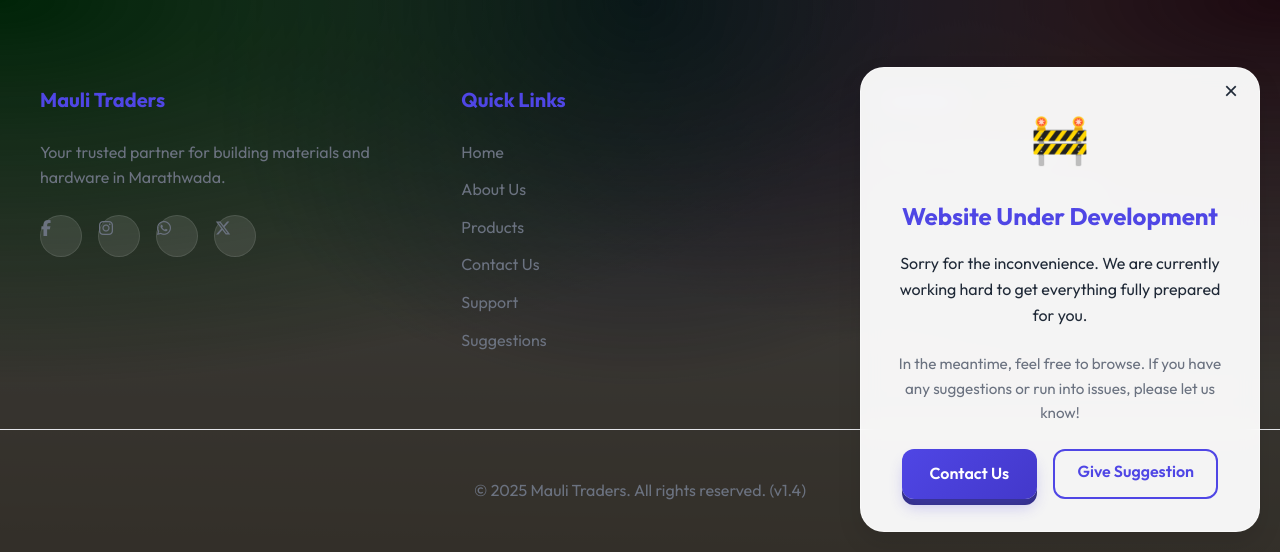
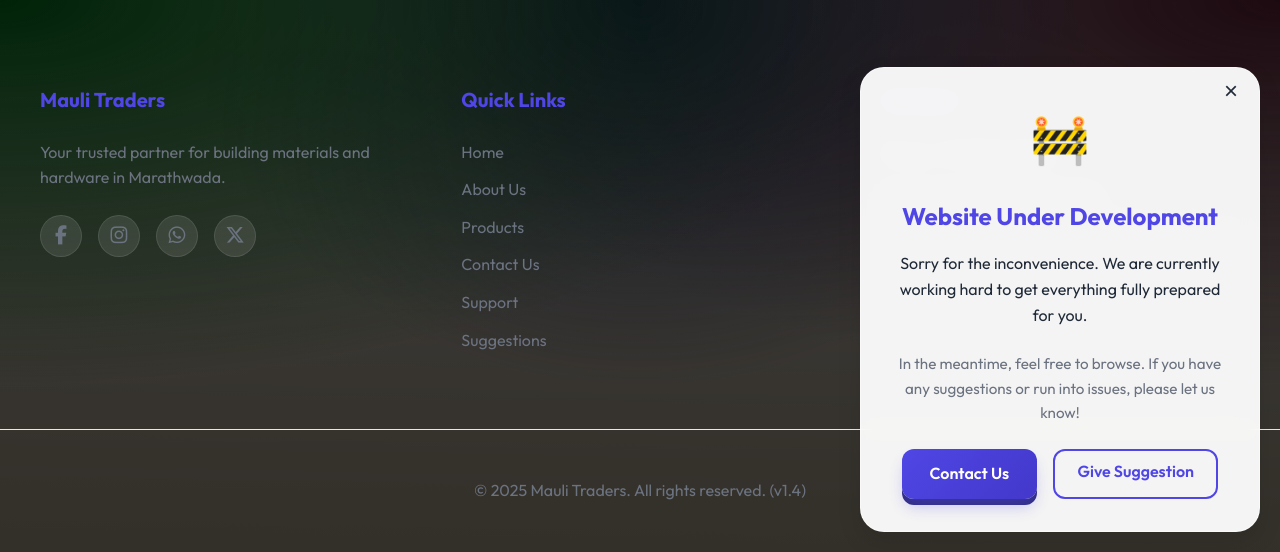
Before and after one commit to Abhi-96K/maulitraders, a Django app: page /about/ in a window 1280 px wide. Shown: the part 4853-5405 px from the top of the page. Run offline with Django 5.2, Linux system fonts and the light colour scheme.

Commit message:
style: Fix alignment of social media icons in footer

```diff
--- a/core/templates/core/base.html
+++ b/core/templates/core/base.html
@@ -405,6 +405,18 @@
             text-decoration: none;
             transition: all 0.3s ease;
             border: 1px solid rgba(255, 255, 255, 0.1);
+            font-size: 1.2rem;
+            /* Ensure consistent icon size */
+            line-height: 1;
+            /* Remove line-height offsets */
+        }
+
+        .social-icon i {
+            display: flex;
+            align-items: center;
+            justify-content: center;
+            width: 100%;
+            height: 100%;
         }
 
         .social-icon:hover {
```
